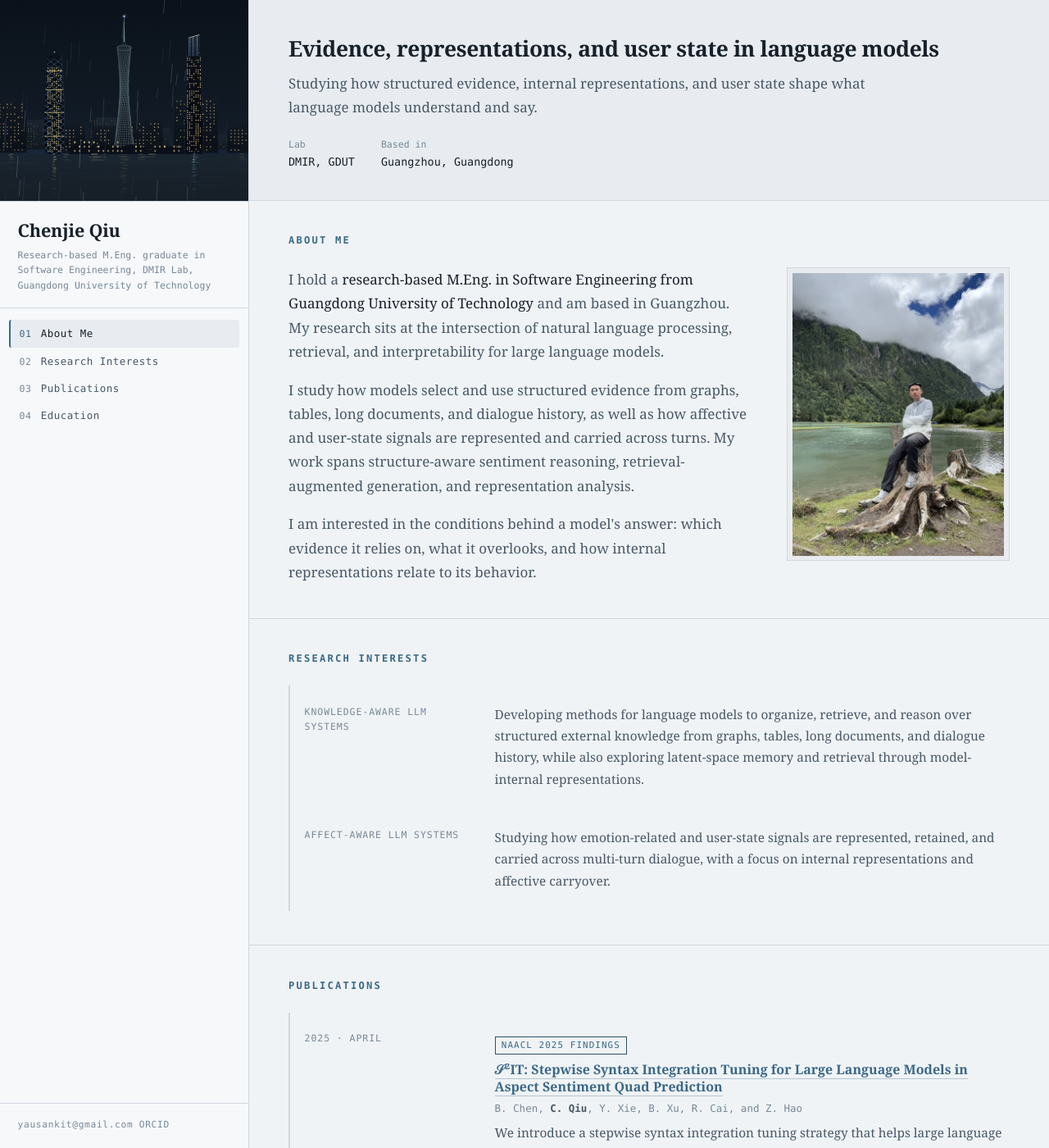
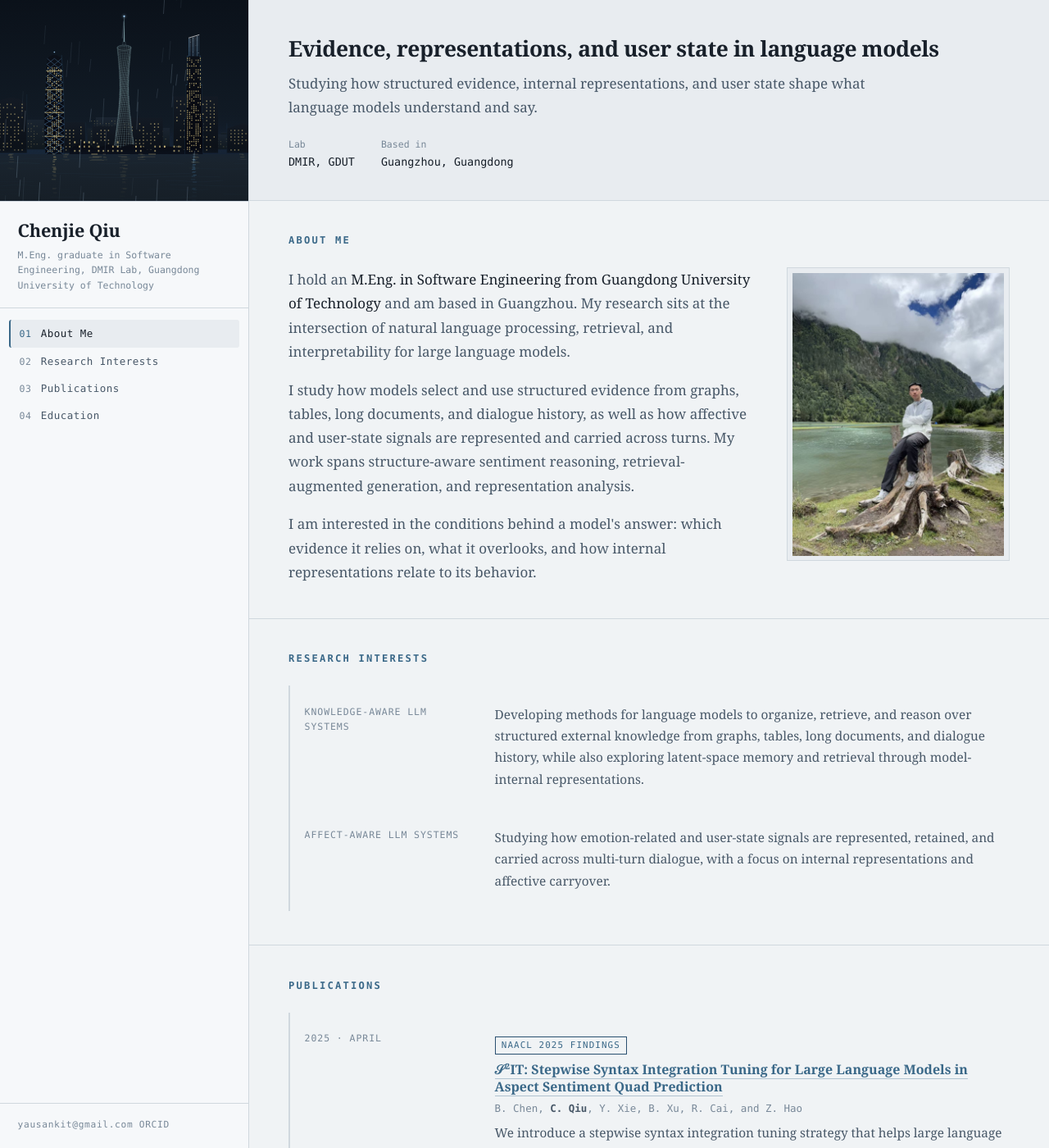
Before and after one commit to yausankit/yausankit.github.io, a Jekyll site: the page built from _pages/about.md, in a window 1280 px wide and 1400 px high. Shown: the whole window at 82% size. Built offline with Jekyll 4.4.1, drawn with Linux system fonts in a browser that asks for light colours; some of the changed text lies outside the part shown.

Commit message:
Simplify master's degree wording

```diff
--- a/_pages/about.md
+++ b/_pages/about.md
@@ -1,7 +1,7 @@
 ---
 layout: home
 permalink: /
-role: "Research-based M.Eng. graduate in Software Engineering, DMIR Lab, Guangdong University of Technology"
+role: "M.Eng. graduate in Software Engineering, DMIR Lab, Guangdong University of Technology"
 headline: "Evidence, representations, and user state in language models"
 tagline: "Studying how structured evidence, internal representations, and user state shape what language models understand and say."
 facts:
@@ -20,7 +20,7 @@
   <h2>About Me</h2>
   <div class="about-layout">
     <div class="prose">
-      <p>I hold a <strong>research-based M.Eng. in Software Engineering from Guangdong University of Technology</strong> and am based in Guangzhou. My research sits at the intersection of natural language processing, retrieval, and interpretability for large language models.</p>
+      <p>I hold an <strong>M.Eng. in Software Engineering from Guangdong University of Technology</strong> and am based in Guangzhou. My research sits at the intersection of natural language processing, retrieval, and interpretability for large language models.</p>
       <p>I study how models select and use structured evidence from graphs, tables, long documents, and dialogue history, as well as how affective and user-state signals are represented and carried across turns. My work spans structure-aware sentiment reasoning, retrieval-augmented generation, and representation analysis.</p>
       <p>I am interested in the conditions behind a model's answer: which evidence it relies on, what it overlooks, and how internal representations relate to its behavior.</p>
     </div>
@@ -69,7 +69,7 @@
       <div class="k">2023 &ndash; 2026</div>
       <div class="v">
         <h3>Guangdong University of Technology</h3>
-        <p>M.Eng. in Software Engineering (Research-based) &mdash; Guangzhou, Guangdong</p>
+        <p>M.Eng. in Software Engineering &mdash; Guangzhou, Guangdong</p>
       </div>
     </div>
     <div class="row">
```
